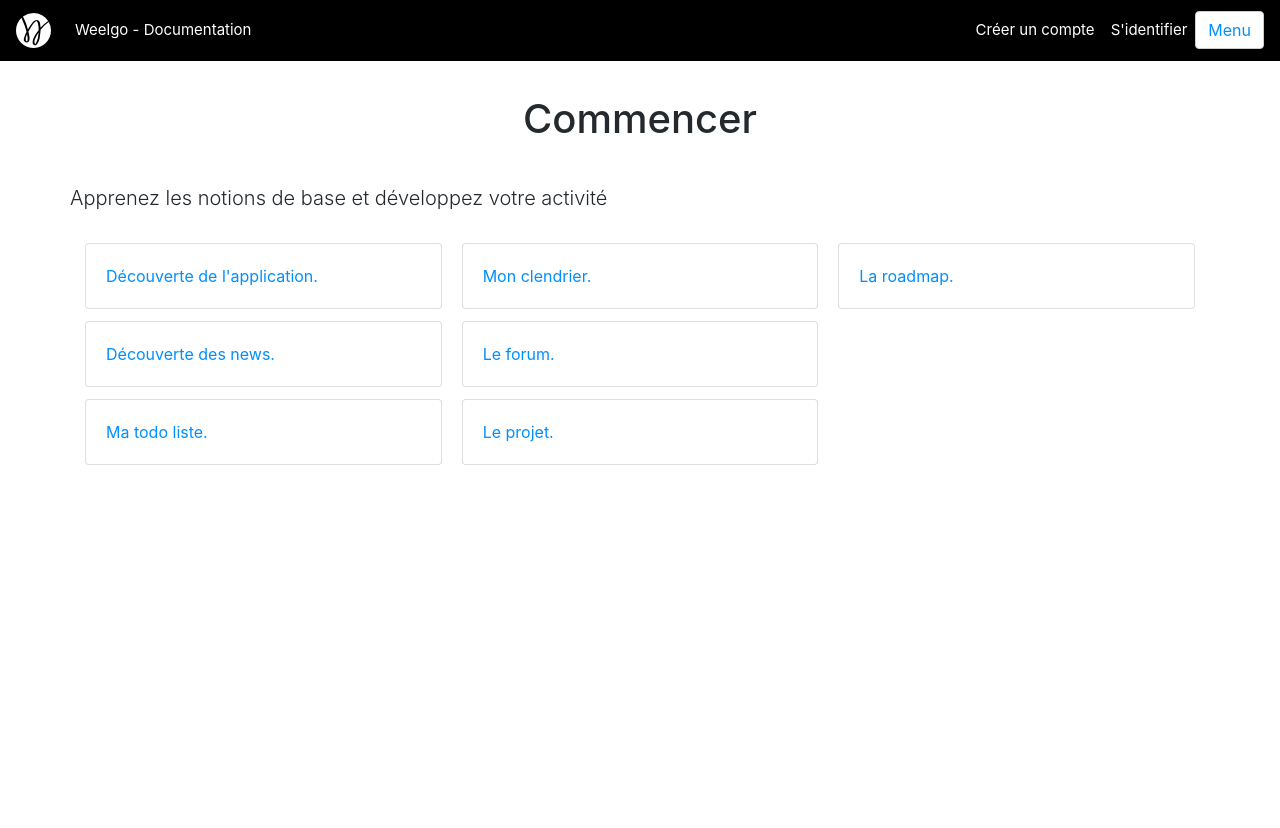
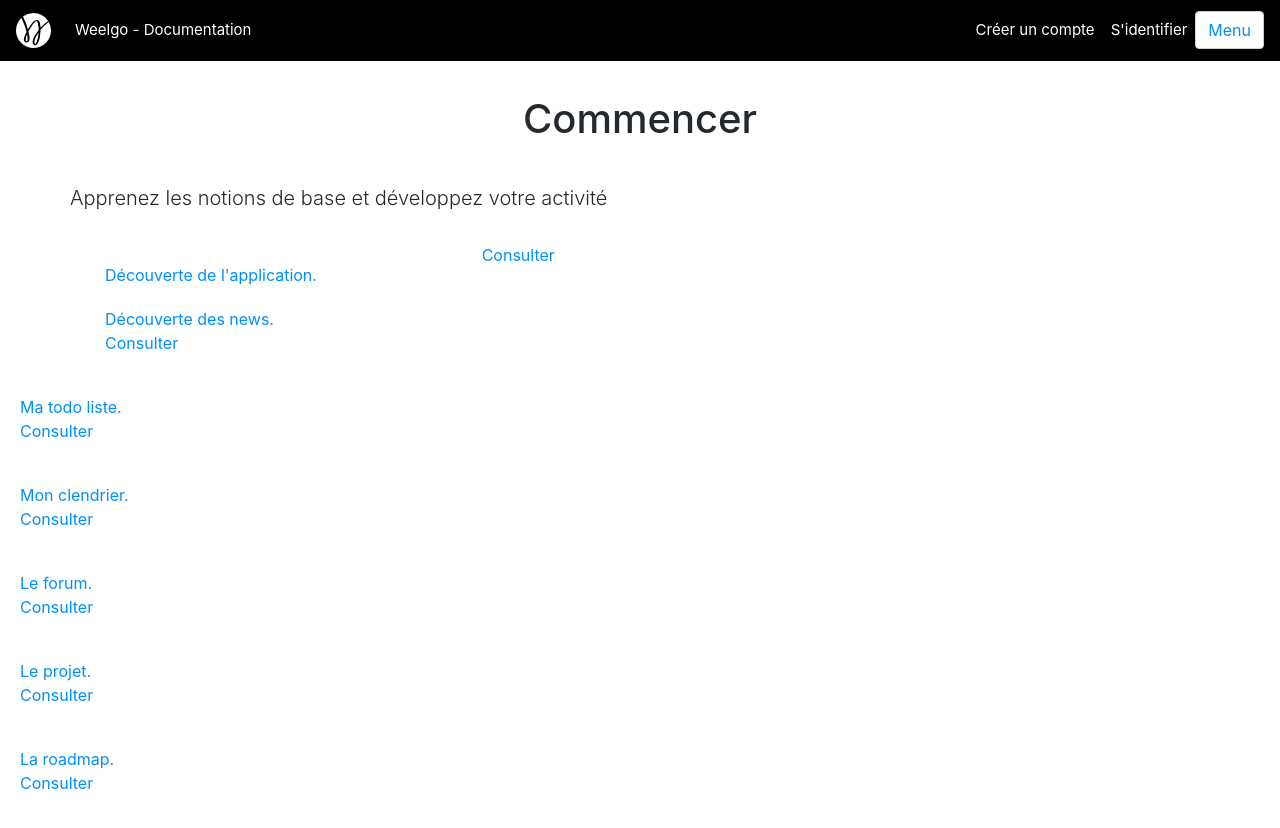
Before and after one commit to Weelgo/weelgo.github.io, a Jekyll site: the page built from fr/commencer/index.html, in a window 1280 px wide and 900 px high. Shown: the top 828 px of the window. Built offline with Jekyll 4.4.1, drawn with Linux system fonts in a browser that asks for light colours.

Commit message:
Amélioration

```diff
--- a/_data/sitemap_fr.json
+++ b/_data/sitemap_fr.json
@@ -69,7 +69,7 @@
 		]
 	},
 	{
-		"name": "Tutoriels / Etudes de cas",
+		"name": "Tutoriels",
 		"description": "Tutoriels pour débutants et experts vous aidant à développer vos compétences.",
 		"path": "tutoriels",
 		"backgroundColor": "#00debc",
--- a/_layouts/category_index_fr.html
+++ b/_layouts/category_index_fr.html
@@ -24,16 +24,15 @@
 			{% for parts in currentData.sub %}
 			<div class="card-deck">
 				{% for card in parts.sub %}
-				<a href="">
 				<div class="card">
 				  {% if card.image != '' %}
 				  	<img src="..." class="card-img-top" alt="...">
 				  {% endif %}
 				  <div class="card-body">
 				    <p class="card-text">{{ card.description }}</p>
+				    <a href="#" class="stretched-link">Consulter</a>
 				  </div>
 				</div>
-				</a>
 				{% endfor %}
 			</div>
 			{% endfor %}
@@ -41,15 +40,14 @@
 			<div class="card-columns">
 			{% for card in currentData.sub %}
 			<a href="">
-			<div class="card">
 			  {% if card.image != '' %}
 				<img src="..." class="card-img-top" alt="...">
 			  {% endif %}
 			  <div class="card-body">
 			    <p class="card-text">{{ card.description }}</p>
+			    <a href="#" class="stretched-link">Consulter</a>
 			  </div>
 			</div>
-			</a>
 			{% endfor %}
 			</div>
 		{% endif %}
```
